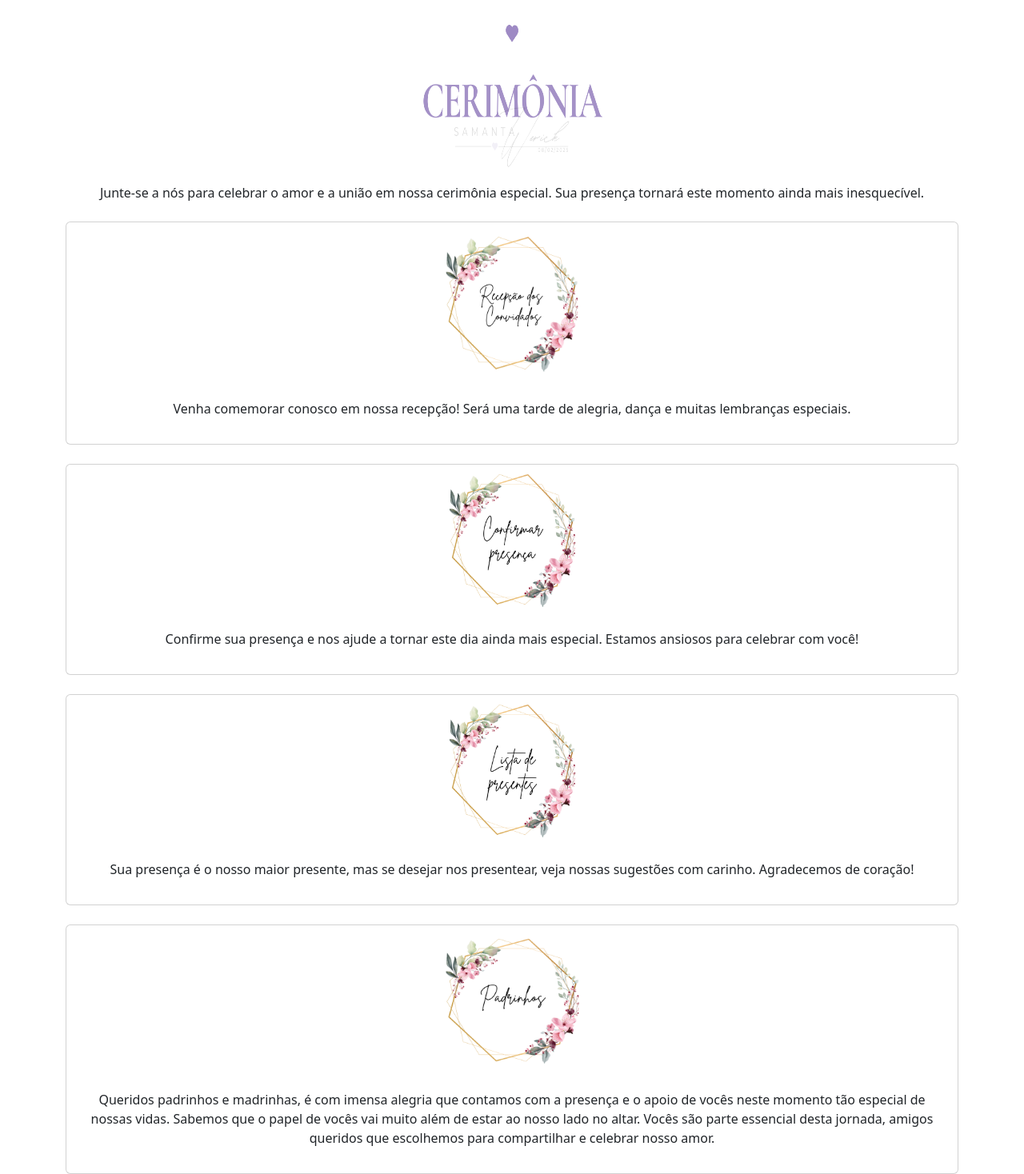
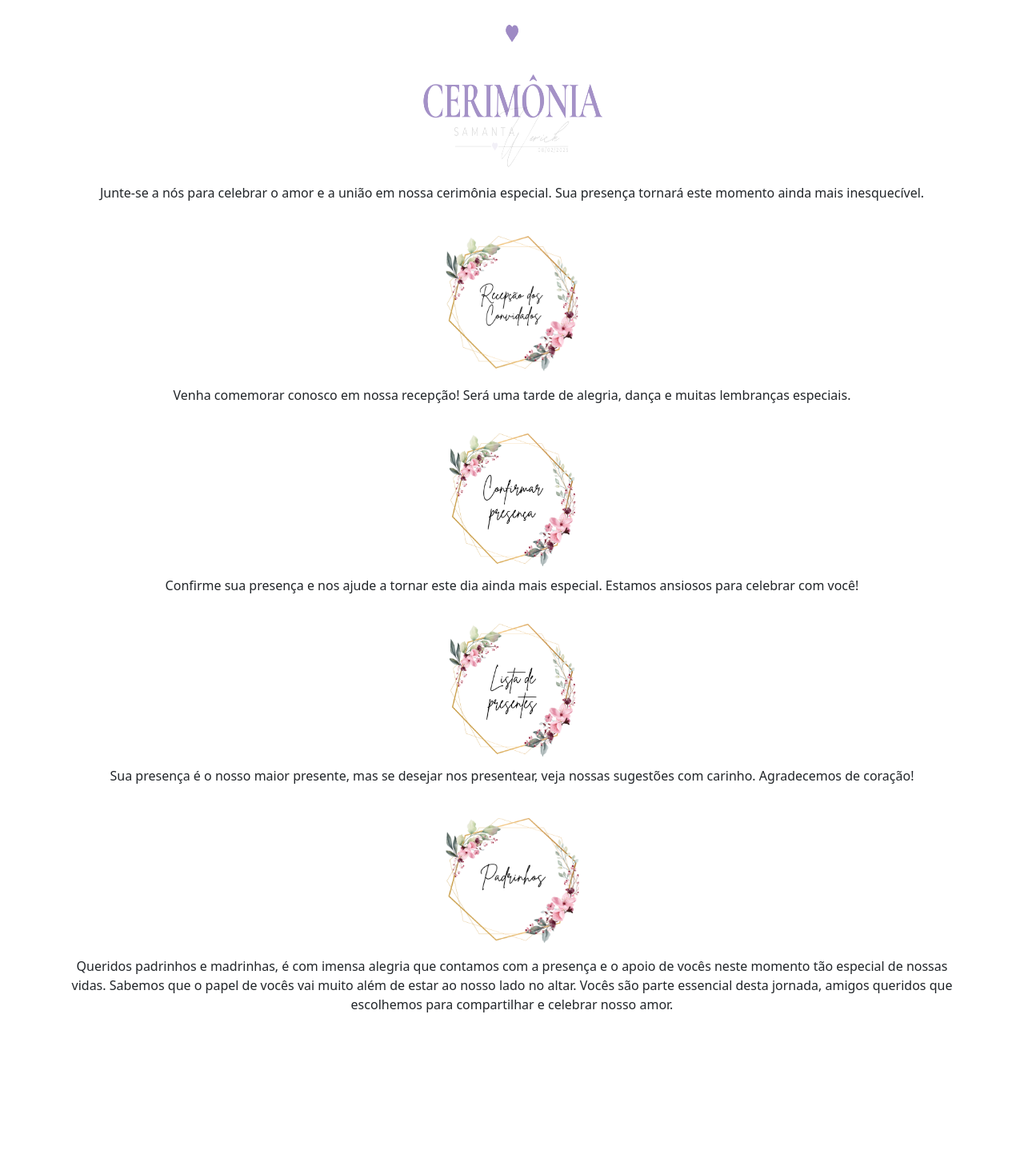
Before and after one commit to wericksilva/wedding-app, a Next.js app: page / in a window 1280 px wide. Shown: the part 502-1970 px from the top of the page at 80% size. After the commit the page ends 1786 px from the top, so only its background shows below. Built offline with nearby package versions, Linux system fonts and the light colour scheme.

Commit message:
correcoes cards

```diff
--- a/src/app/page.js
+++ b/src/app/page.js
@@ -45,7 +45,7 @@ export default function Home() {
                     </div>
                 </div>
 
-                <div className="card mt-4">
+                <div className="mt-4">
                     <div className="container">
 
                         <a className="nav-link" target="_blank" href="https://maps.app.goo.gl/ww61LAaK9ZgrtEeW8">
@@ -60,7 +60,7 @@ export default function Home() {
                     </div>
                 </div>
 
-                <div className="card mt-4">
+                <div className="mt-4">
                     <div className="container">
                         <a className="nav-link" target="_blank" href="https://forms.gle/zh1TAMvs3cb3BfXo8">
                             <div className="text-center">
@@ -73,7 +73,7 @@ export default function Home() {
                     </div>
                 </div>
 
-                <div className="card mt-4">
+                <div className="mt-4">
                     <div className="container">
                     <a href="/wedding-app/presentes">
 
@@ -87,7 +87,7 @@ export default function Home() {
                     </div>
                 </div>
 
-                <div className="card mt-4">
+                <div className="mt-4">
                     <div className="container">
                     <a href="/wedding-app/padrinhos">
 
--- a/src/app/presentes/page.js
+++ b/src/app/presentes/page.js
@@ -33,7 +33,7 @@ export default function Home() {
       <CountDown></CountDown>
 
       <div className="container text-center">
-        <div className="card mt-2">
+        <div className="mt-2">
           <div className="container">
 
               <div className="text-center">
```
